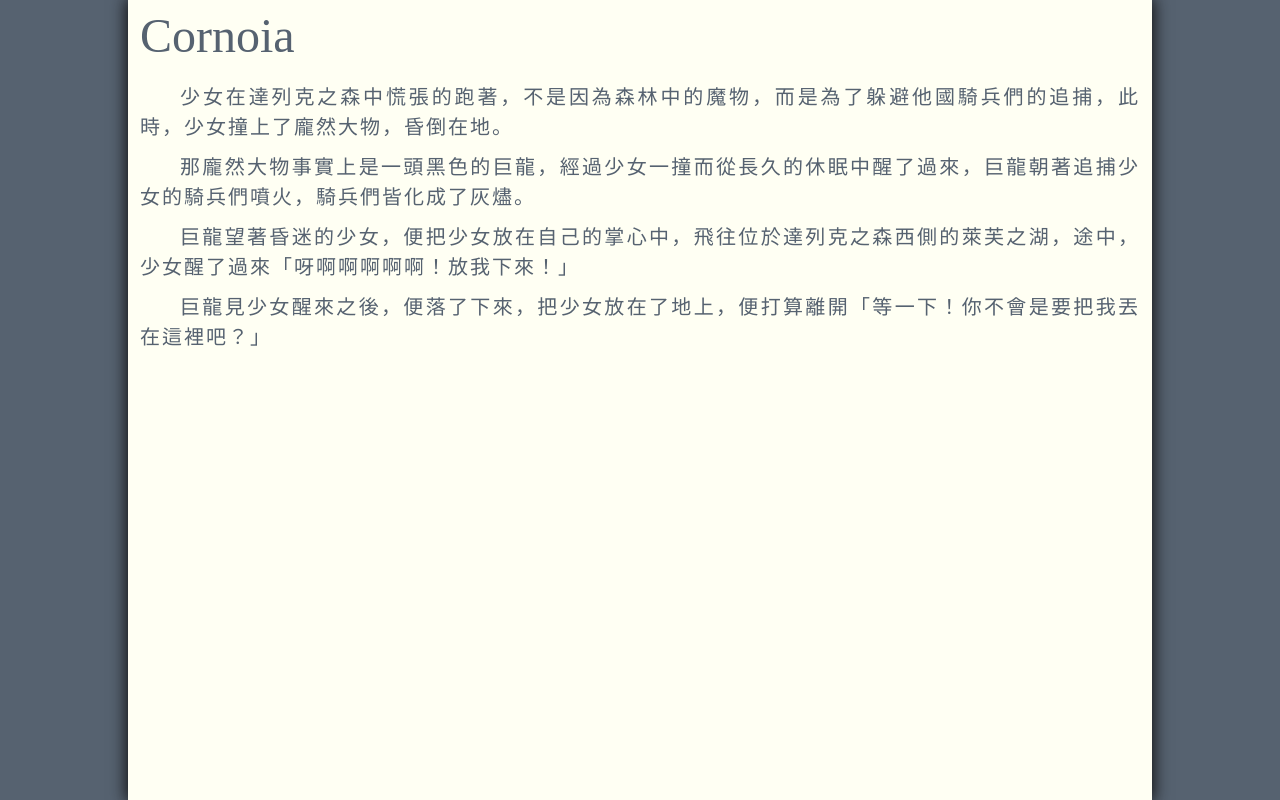
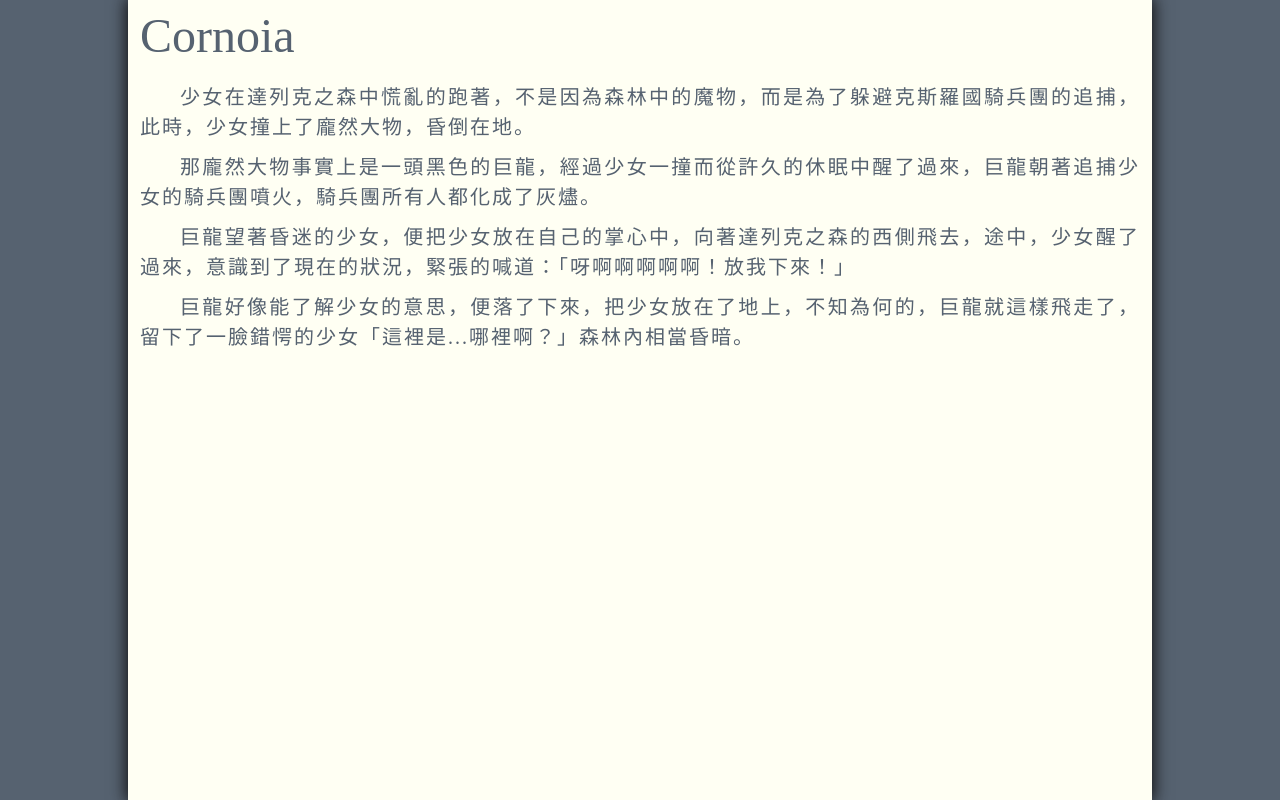
Before and after one commit to fixiabis/cornoia, a plain HTML site: page index.html in a window 1280 px wide. Drawn offline with Linux system fonts and the light colour scheme.

Commit message:
Add files via upload

```diff
--- a/index.html
+++ b/index.html
@@ -12,10 +12,11 @@
 <body>
     <div class="container">
         <div class="title"></div>
-        <pre>少女在達列克之森中慌張的跑著，不是因為森林中的魔物，而是為了躲避他國騎兵們的追捕，此時，少女撞上了龐然大物，昏倒在地。</pre>
-        <pre>那龐然大物事實上是一頭黑色的巨龍，經過少女一撞而從長久的休眠中醒了過來，巨龍朝著追捕少女的騎兵們噴火，騎兵們皆化成了灰燼。</pre>
-        <pre>巨龍望著昏迷的少女，便把少女放在自己的掌心中，飛往位於達列克之森西側的萊芙之湖，途中，少女醒了過來「呀啊啊啊啊啊！放我下來！」</pre>
-        <pre>巨龍見少女醒來之後，便落了下來，把少女放在了地上，便打算離開「等一下！你不會是要把我丟在這裡吧？」</pre>
+        <pre>少女在達列克之森中慌亂的跑著，不是因為森林中的魔物，而是為了躲避克斯羅國騎兵團的追捕，此時，少女撞上了龐然大物，昏倒在地。</pre>
+        <pre>那龐然大物事實上是一頭黑色的巨龍，經過少女一撞而從許久的休眠中醒了過來，巨龍朝著追捕少女的騎兵團噴火，騎兵團所有人都化成了灰燼。</pre>
+        <pre>巨龍望著昏迷的少女，便把少女放在自己的掌心中，向著達列克之森的西側飛去，途中，少女醒了過來，意識到了現在的狀況，緊張的喊道：「呀啊啊啊啊啊！放我下來！」</pre>
+        <pre>巨龍好像能了解少女的意思，便落了下來，把少女放在了地上，不知為何的，巨龍就這樣飛走了，留下了一臉錯愕的少女「這裡是...哪裡啊？」森林內相當昏暗。</pre>
+        <pre></pre>
     </div>
 </body>
 
```
